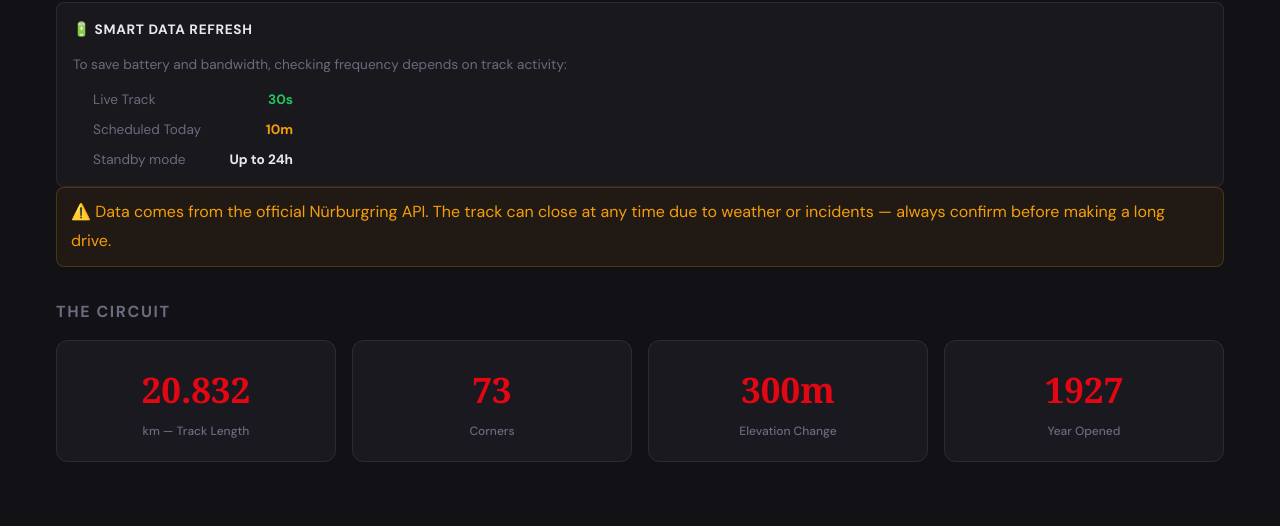
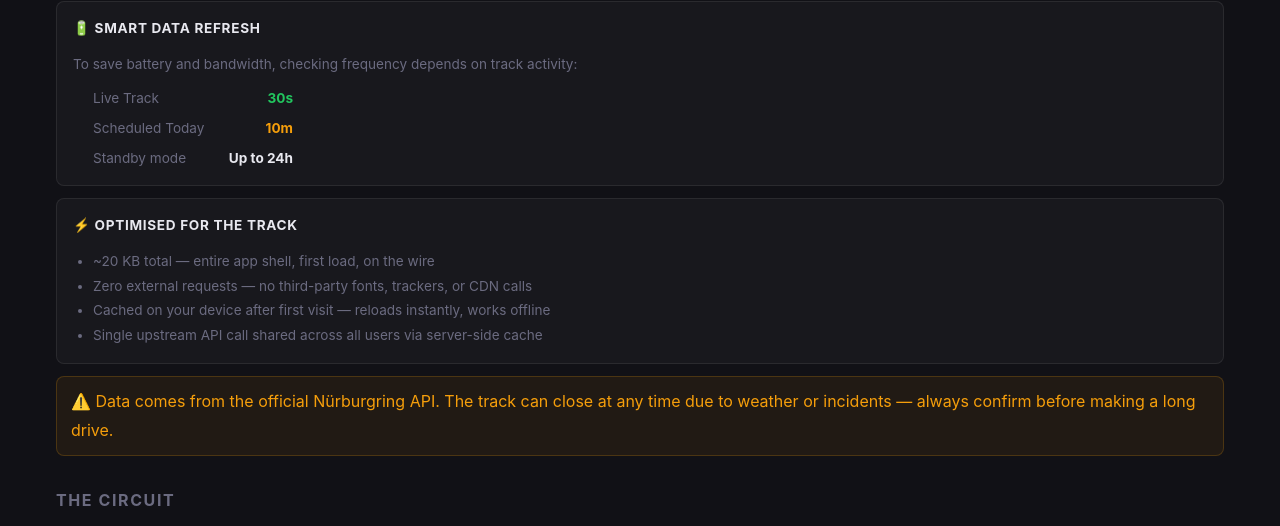
Before and after one commit to mjoliver/istheringopen, a website: page index.html in a window 1280 px wide. Shown: the part 1820-2346 px from the top of the page. Drawn offline with Linux system fonts and the light colour scheme; no server answers.

Commit message:
perf: network optimization pass - Drop Google Fonts entirely (saves ~20KB + 2 DNS RTTs on first load) - Switch to system font stack (San Francisco / Roboto / Segoe UI) - Bump SW cache to v9 to push updated shell to existing users - Add 'Optimised for the Track' section to About page - Add network stat bullet to README - Bump version to v1.3.0

```diff
--- a/index.html
+++ b/index.html
@@ -23,13 +23,6 @@
     <meta name="apple-mobile-web-app-title" content="Ring Open?">
     <meta name="mobile-web-app-capable" content="yes">
 
-    <!-- DM Sans — closest public equivalent to Google Sans, served with swap so -->
-    <!-- text renders immediately and zero DNS blocking on the critical path       -->
-    <link rel="preconnect" href="https://fonts.googleapis.com">
-    <link rel="preconnect" href="https://fonts.gstatic.com" crossorigin>
-    <link
-        href="https://fonts.googleapis.com/css2?family=DM+Sans:ital,opsz,wght@0,9..40,400;0,9..40,500;0,9..40,700;1,9..40,400&display=swap"
-        rel="stylesheet">
 
     <!-- Preload the stylesheet so it doesn't block render any longer than necessary -->
     <link rel="preload" href="style.css" as="style">
@@ -224,7 +217,20 @@
                     </li>
                 </ul>
             </div>
-            <p class="disclaimer">⚠️ Data comes from the official Nürburgring API. The track can close at any time
+            <div
+                style="margin-top:12px; padding:16px; background:rgba(255,255,255,0.03); border-radius:8px; border:1px solid var(--border);">
+                <h4
+                    style="font-size:0.85rem; text-transform:uppercase; letter-spacing:0.05em; margin-bottom:12px; color:var(--text);">
+                    ⚡ Optimised for the Track</h4>
+                <ul style="font-size:0.85rem; color:var(--muted); padding-left:20px; line-height:1.8;">
+                    <li>~20 KB total — entire app shell, first load, on the wire</li>
+                    <li>Zero external requests — no third-party fonts, trackers, or CDN calls</li>
+                    <li>Cached on your device after first visit — reloads instantly, works offline</li>
+                    <li>Single upstream API call shared across all users via server-side cache</li>
+                </ul>
+            </div>
+            <p class="disclaimer" style="margin-top:12px;">⚠️ Data comes from the official Nürburgring API. The track
+                can close at any time
                 due to weather or incidents — always confirm before making a long drive.</p>
         </div>
 
@@ -261,7 +267,7 @@
         <div style="text-align:center;">
             <p>Data sourced from <a href="https://nuerburgring.de/track_status" target="_blank"
                     rel="noopener">nuerburgring.de</a> · Built with ❤️ for motorsport fans</p>
-            <p style="margin-top:8px; opacity:0.4; font-size:0.65rem;">v1.2.7 (CI/CD Pipeline Test)</p>
+            <p style="margin-top:8px; opacity:0.4; font-size:0.65rem;">v1.3.0</p>
         </div>
     </div>
 </footer>
--- a/style.css
+++ b/style.css
@@ -75,8 +75,8 @@
   --amber: #f59e0b;
   --radius: 12px;
   --radius-sm: 8px;
-  /* DM Sans — visually identical to Google Sans, free via Google Fonts */
-  --font-sans: 'DM Sans', -apple-system, BlinkMacSystemFont, 'Segoe UI', system-ui, sans-serif;
+  /* System font stack — zero network requests, renders instantly, looks native on every device */
+  --font-sans: -apple-system, BlinkMacSystemFont, 'Segoe UI', system-ui, sans-serif;
   --font-serif: Georgia, 'Times New Roman', serif;
 }
 
--- a/sw.js
+++ b/sw.js
@@ -5,7 +5,7 @@
    - API data: Handled by app.js (localStorage), not SW
    ===================================================== */
 
-const CACHE_NAME = 'nring-v8';
+const CACHE_NAME = 'nring-v9';
 const SHELL = [
     './',
     './index.html',
```
Also changed, not shown: README.md.
